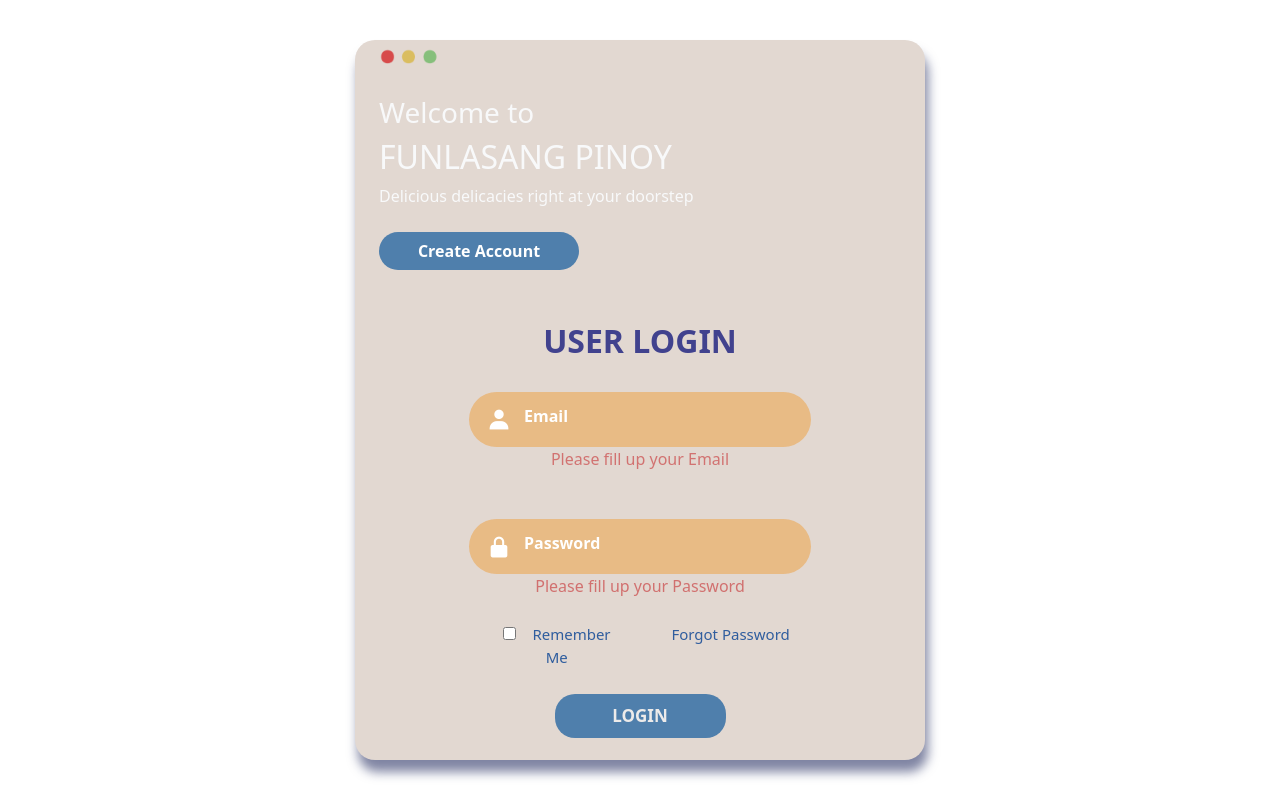
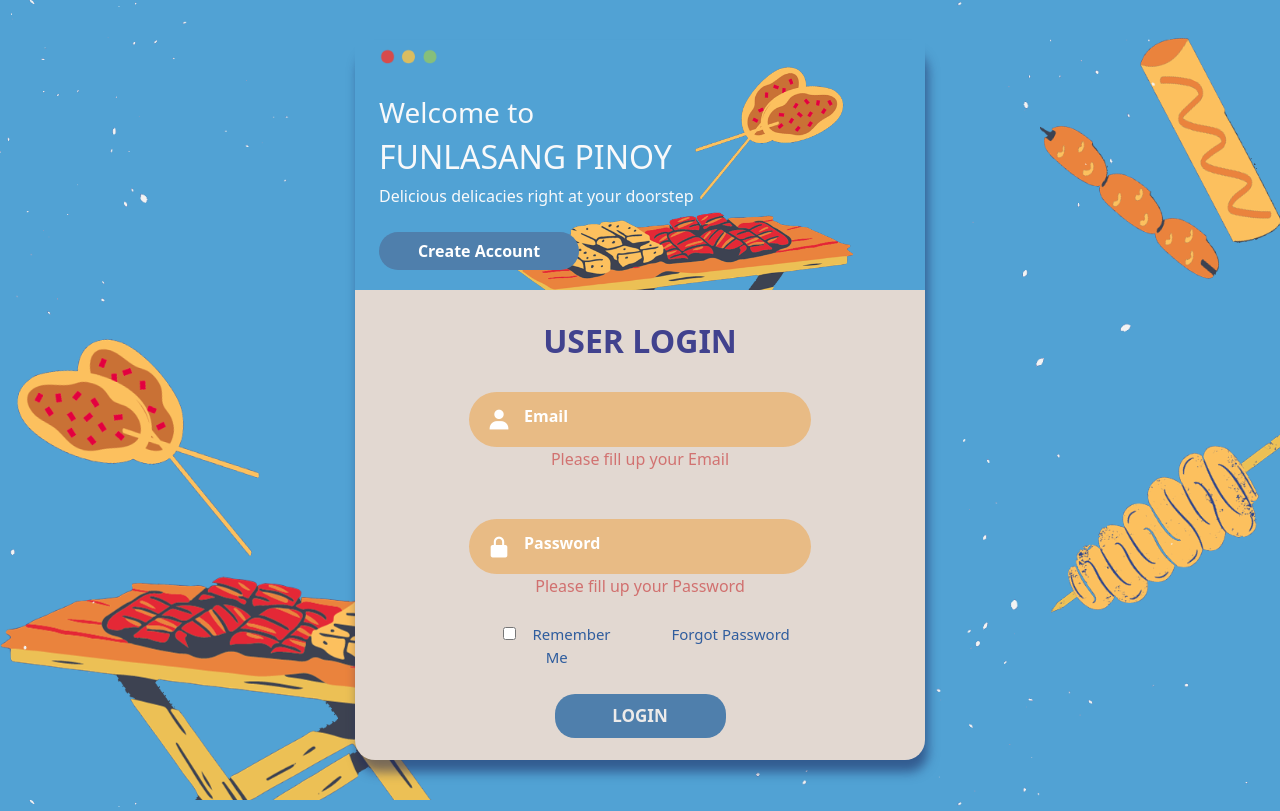
Before and after one commit to marco2666/MP2, a plain HTML site: page login.html in a window 1280 px wide. Drawn offline with nearby package versions, Linux system fonts and the light colour scheme; the site is published under a folder, as on GitHub Pages, so addresses that start at the root find nothing.

Commit message:
Update login.css

```diff
--- a/css/login.css
+++ b/css/login.css
@@ -1,5 +1,5 @@
 body{
-    background-image: url('/images/11.png');
+    background-image: url(../images/11.png);
     background-repeat: no-repeat;
     background-size: cover;
     background-position: center center;
@@ -46,7 +46,7 @@ body{
     position: relative;
     width: 100%;
     height: 250px;
-    background: url('/images/12.png');
+    background: url(../images/12.png);
     background-size: cover;
     margin: 0;
 }
```
